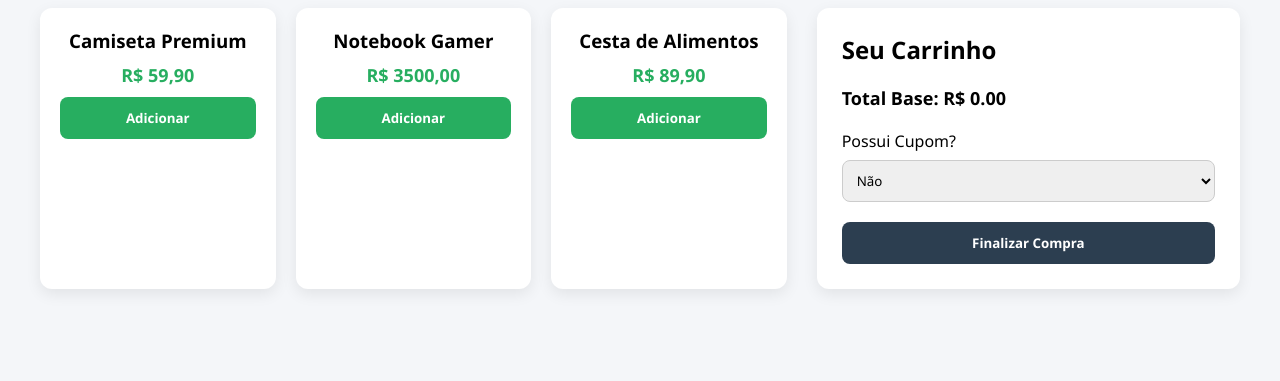
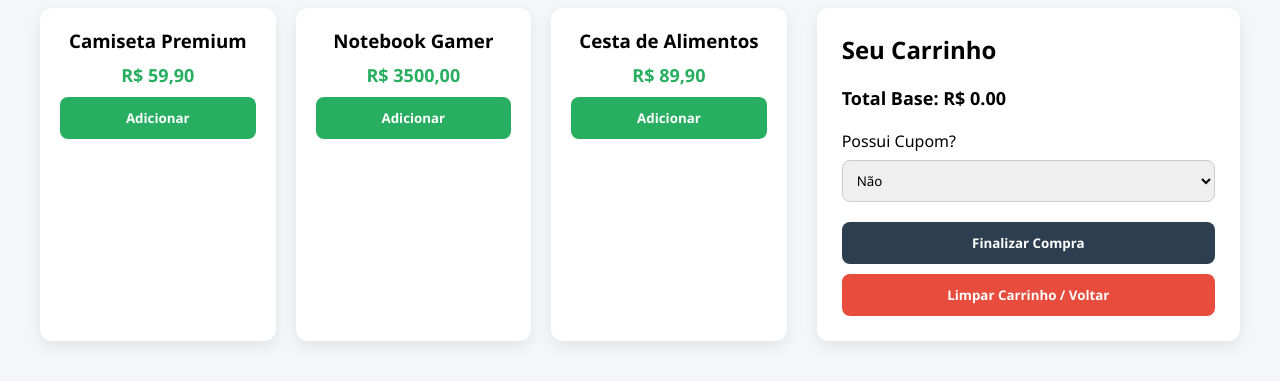
Before and after one commit to marcelooliveira8052668-cyber/Lojas-On-line, a plain HTML site: page index.html in a window 1280 px wide. Shown: the part 95-476 px from the top of the page. Drawn offline with Linux system fonts and the light colour scheme.

Commit message:
Add files via upload

```diff
--- a/index.html
+++ b/index.html
@@ -54,6 +54,9 @@
             <button class="btn-finalizar" onclick="finalizarCompra()">
                 Finalizar Compra
             </button>
+<button onclick="limparCarrinho()" style="background: #e74c3c; color: white; margin-top: 10px;">
+    Limpar Carrinho / Voltar
+</button>
 
             <!-- RECIBO FINAL -->
             <div class="resultado" id="resultado">
--- a/script.js
+++ b/script.js
@@ -1,12 +1,14 @@
 let carrinho = [];
 let totalBase = 0;
 
+// Adiciona o produto à lista e atualiza o total base
 function adicionar(nome, preco, categoria) {
     carrinho.push({ nome, preco, categoria });
     totalBase += preco;
     atualizarInterfaceCarrinho();
 }
 
+// Atualiza a lista visual na tela
 function atualizarInterfaceCarrinho() {
     const lista = document.getElementById("listaCarrinho");
     lista.innerHTML = "";
@@ -20,6 +22,7 @@ function atualizarInterfaceCarrinho() {
     document.getElementById("total").innerText = totalBase.toFixed(2);
 }
 
+// Faz os cálculos de impostos e descontos
 function finalizarCompra() {
     if (carrinho.length === 0) {
         alert("Adicione itens ao carrinho primeiro!");
@@ -29,27 +32,34 @@ function finalizarCompra() {
     let valorComTaxas = 0;
     let totalTaxas = 0;
 
-    // Lógica corrigida: taxa individual por item
+    // 1. Calcula taxas individuais por categoria
     carrinho.forEach(item => {
         let porcentagemTaxa = 0;
 
         if (item.categoria === "ELETRONICO") porcentagemTaxa = 0.15;
         if (item.categoria === "VESTUARIO") porcentagemTaxa = 0.05;
+        if (item.categoria === "ALIMENTO") porcentagemTaxa = 0;
 
         let taxaItem = item.preco * porcentagemTaxa;
         totalTaxas += taxaItem;
         valorComTaxas += item.preco + taxaItem;
     });
 
-    // Lógica do Cupom
+    // 2. Lógica do Cupom (SÓ desconta se marcar SIM e total for > 100)
     let temCupom = document.getElementById("cupom").value === "sim";
-    let desconto = (temCupom && valorComTaxas > 100) ? 10 : 10;
+    let desconto = 0;
+
+    if (temCupom && valorComTaxas > 100) {
+        desconto = 10;
+    }
+
     let valorFinal = valorComTaxas - desconto;
 
-    // Mostrar Resultado na Tela
+    // 3. Mostra o bloco de resultado com os valores
     exibirResultado(totalBase, totalTaxas, desconto, valorFinal);
 }
 
+// Preenche as informações no HTML
 function exibirResultado(base, taxas, desc, final) {
     const divRes = document.getElementById("resultado");
     divRes.style.display = "block";
@@ -59,3 +69,12 @@ function exibirResultado(base, taxas, desc, final) {
     document.getElementById("descontoFinal").innerText = `Desconto (-): R$ ${desc.toFixed(2)}`;
     document.getElementById("valorTotalFinal").innerText = `Total a Pagar: R$ ${final.toFixed(2)}`;
 }
+
+// Zera o carrinho para uma nova compra
+function limparCarrinho() {
+    carrinho = [];
+    totalBase = 0;
+    atualizarInterfaceCarrinho();
+    document.getElementById("resultado").style.display = "none";
+    alert("Carrinho limpo! Pode escolher novos produtos.");
+}
--- a/style.css
+++ b/style.css
@@ -115,3 +115,19 @@ select {
     display: none;
     border-left: 5px solid #2c3e50;
 }
+
+/* Adicione isso junto aos outros botões no style.css */
+button[onclick="limparCarrinho()"] {
+    width: 100%;
+    padding: 12px;
+    border: none;
+    border-radius: 8px;
+    cursor: pointer;
+    font-weight: bold;
+    transition: 0.3s;
+    margin-top: 10px;
+}
+
+button[onclick="limparCarrinho()"]:hover {
+    background: #c0392b !important;
+}
```
